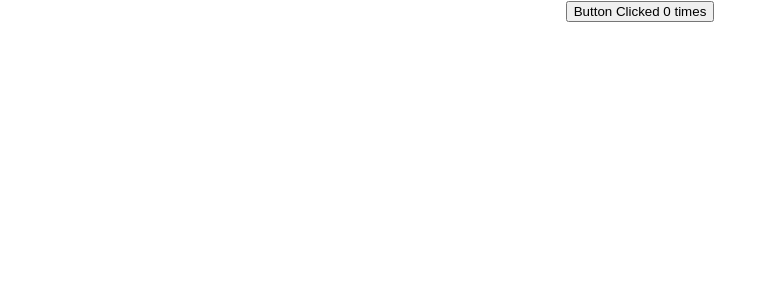
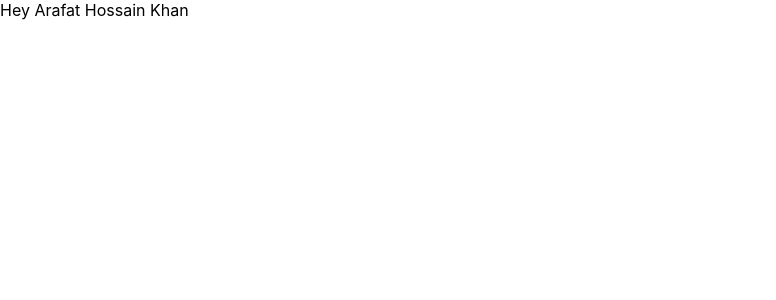
Before and after one commit to ArafatHossainKhan/Think-In-A-React-Way, a React (Create React App) app: page / in a window 1280 px wide. Shown: the top 300 px of the page, without its empty margins (0-776 px from the left). Built offline with nearby package versions, Linux system fonts and the light colour scheme.

Commit message:
react-composition-technique

```diff
--- a/src/App.js
+++ b/src/App.js
@@ -1,15 +1,11 @@
-
 import './App.css';
-import FunctionButton from './components/FunctionButton';
-import FunctionWrapper from './components/FunctionWrapper';
-
+import Name from './components/Name';
+import Text from "./components/Text";
 function App() {
   return (
-    <div className="App">
-     <FunctionWrapper>
-      {(count, handler) => <FunctionButton count={count} handler={handler}/>}
-     </FunctionWrapper>
-    </div>
+  <Text>
+    {({addGreeting}) => <Name addGreeting={addGreeting}/>}
+  </Text>
   );
 }
 
--- a/src/components/FunctionButton.js
+++ /dev/null
@@ -1,8 +0,0 @@
-
-const FunctionButton = ({count, handler}) => {
-  return (
-    <button onClick={handler}>Button Clicked {count} times</button>
-  )
-}
-
-export default FunctionButton
--- a/src/components/FunctionWrapper.js
+++ /dev/null
@@ -1,13 +0,0 @@
-import { useState } from 'react';
-
-const FunctionWrapper = (props) => {
-    const[count, setCount] = useState(0);
-    const handler = () => {
-        setCount(prev => prev + 1)
-    }
-  return (
-    <div>{props.children(count, handler)}</div>
-  )
-}
-
-export default FunctionWrapper
--- /dev/null
+++ b/src/components/Name.js
@@ -0,0 +1,12 @@
+
+const Name = ({addGreeting}) => {
+    const name = "Arafat Hossain Khan"
+  return (
+    <div>
+        {addGreeting ? addGreeting("Hey", name) : name}
+    </div>
+
+  )
+}
+
+export default Name
--- /dev/null
+++ b/src/components/Text.js
@@ -0,0 +1,8 @@
+
+
+const Text = (props) => {
+const addGreeting = (greeting, name) => `${greeting} ${name}`
+  return props.children({addGreeting})
+}
+
+export default Text
```
